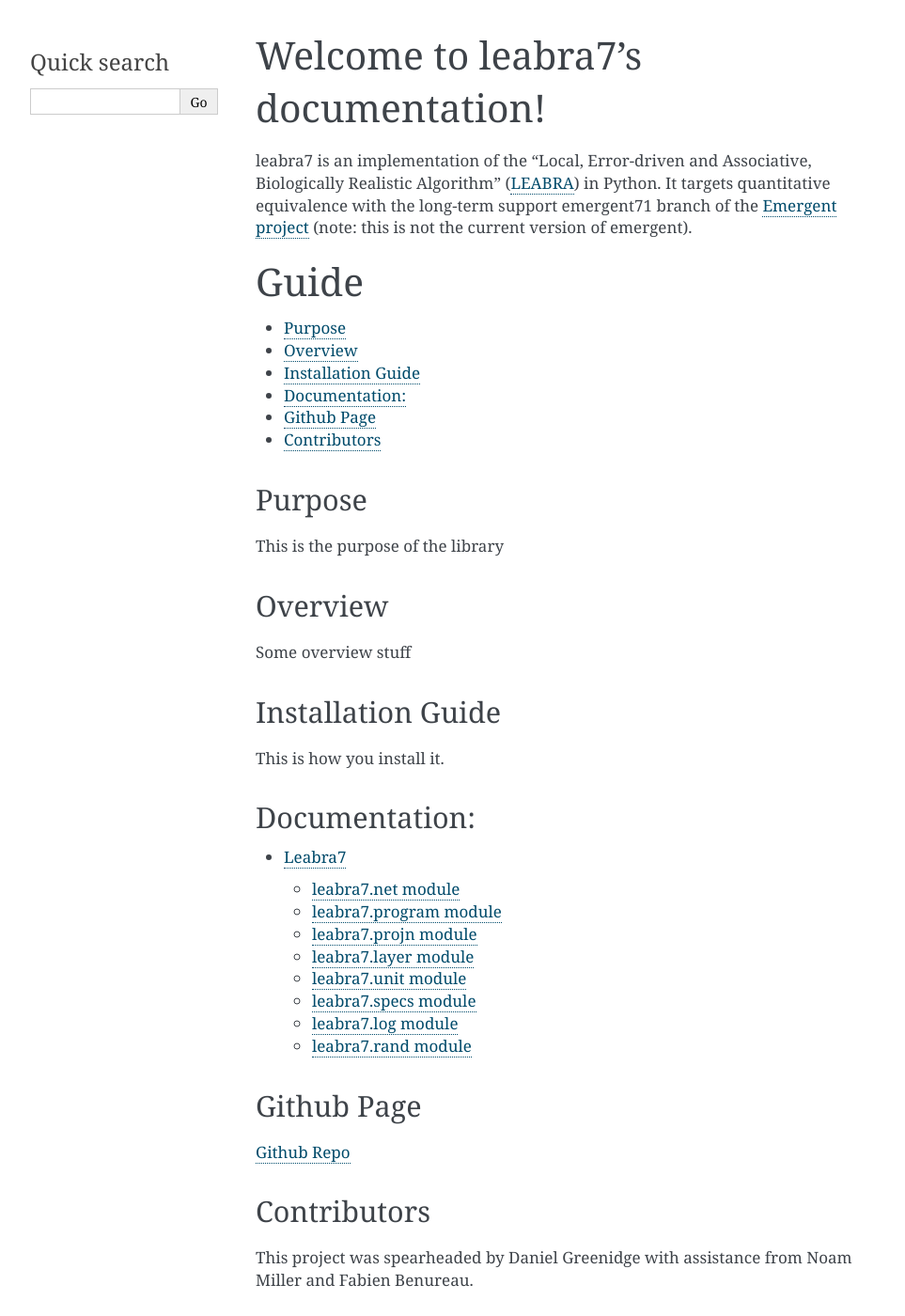
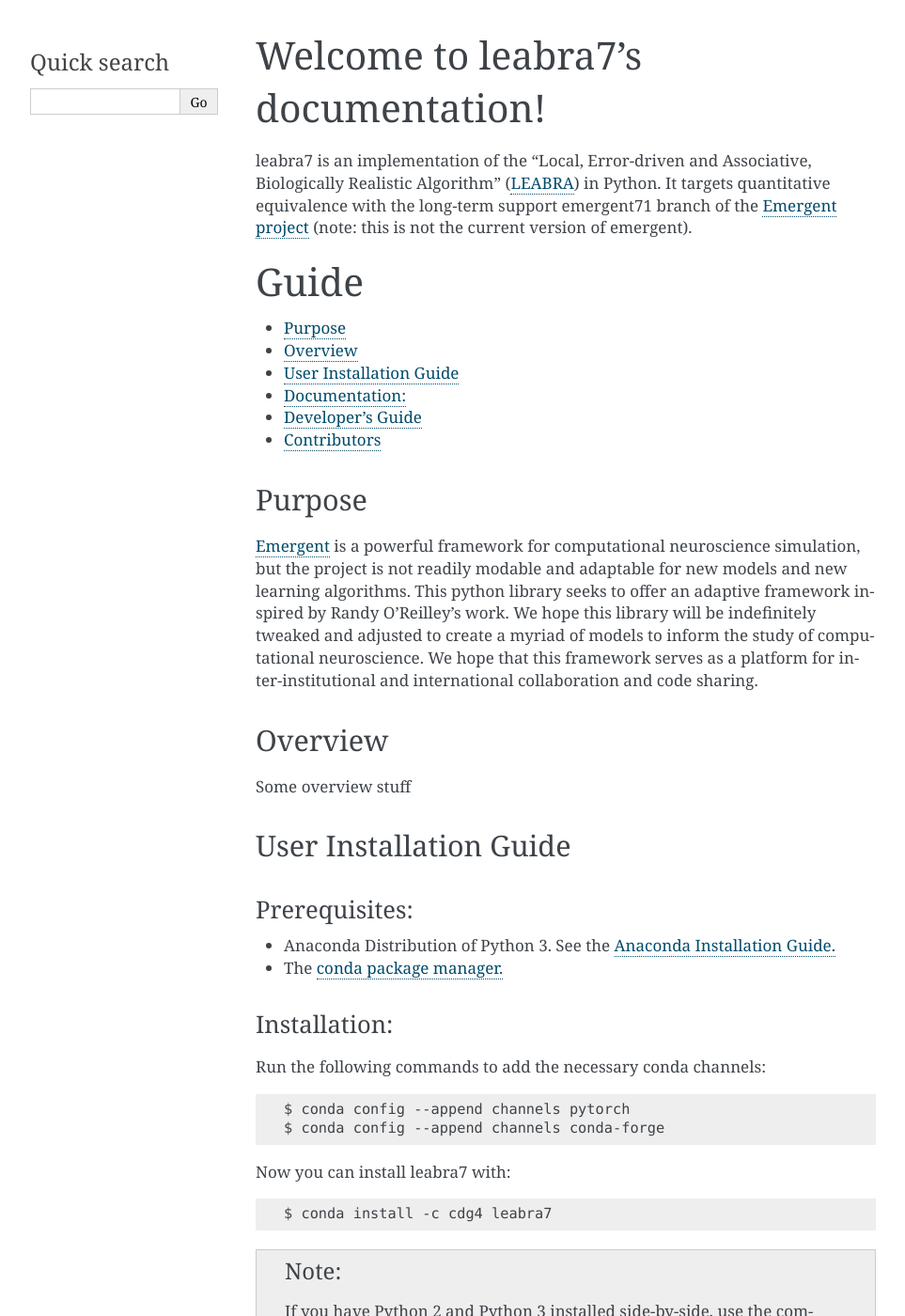
Before and after one commit to cdgreenidge/leabra7, a Sphinx documentation site: the page built from docs/index.rst, in a window 1280 px wide and 1400 px high. Shown: the whole window at 94% size, without its empty margins (148-1111 px from the left). Built offline with Sphinx 7.4.7, drawn with Linux system fonts in a browser that asks for light colours; some of the changed text lies outside the part shown.

Commit message:
Added Purpose, Installation Guide, and Developer's Guide

```diff
--- a/docs/index.rst
+++ b/docs/index.rst
@@ -19,9 +19,9 @@
 
 * :ref:`Purpose`
 * :ref:`Overview`
-* :ref:`Installation Guide <install_guide>`
+* :ref:`User Installation Guide <install_guide>`
 * :ref:`Documentation`
-* :ref:`Github Page <github_page>`
+* :ref:`Developer's Guide <develop_guide>`
 * :ref:`Contributors`
 
 .. _Purpose:
@@ -29,7 +29,14 @@
 Purpose
 -------
 
-This is the purpose of the library
+`Emergent <https://grey.colorado.edu/emergent/index.php/Main_Page>`_ is a
+powerful framework for computational neuroscience simulation, but the project
+is not readily modable and adaptable for new models and new learning algorithms.
+This python library seeks to offer an adaptive framework inspired by Randy O'Reilley's
+work. We hope this library will be indefinitely tweaked and adjusted to create
+a myriad of models to inform the study of computational neuroscience. We hope
+that this framework serves as a platform for inter-institutional and international
+collaboration and code sharing.
 
 .. _Overview:
 
@@ -40,10 +47,36 @@
 
 .. _install_guide:
 
-Installation Guide
-------------------
+User Installation Guide
+-----------------------
 
-This is how you install it.
+Prerequisites:
+^^^^^^^^^^^^^^
+
+* Anaconda Distribution of Python 3. See the
+  `Anaconda Installation Guide. <https://conda.io/docs/user-guide/install/download.html>`_
+* The `conda package manager. <https://www.anaconda.com/distribution>`_
+
+Installation:
+^^^^^^^^^^^^^
+
+Run the following commands to add the necessary conda channels:
+
+.. code::
+
+  $ conda config --append channels pytorch
+  $ conda config --append channels conda-forge
+
+Now you can install leabra7 with:
+
+.. code::
+
+  $ conda install -c cdg4 leabra7
+
+
+.. note::
+  If you have Python 2 and Python 3 installed side-by-side, use the
+  commands ``python3`` and ``pip3`` instead of ``pip`` and ``python``.
 
 .. _Documentation:
 
@@ -55,12 +88,14 @@
 
    leabra7
 
-.. _github_page:
+.. _develop_guide:
 
-Github Page
------------
+Developer's Guide
+-----------------
 
 `Github Repo <https://github.com/cdgreenidge/leabra7>`_
+
+`Gitter Chat <https://gitter.im/leabra7/Lobby>`_
 
 .. _Contributors:
 
```
